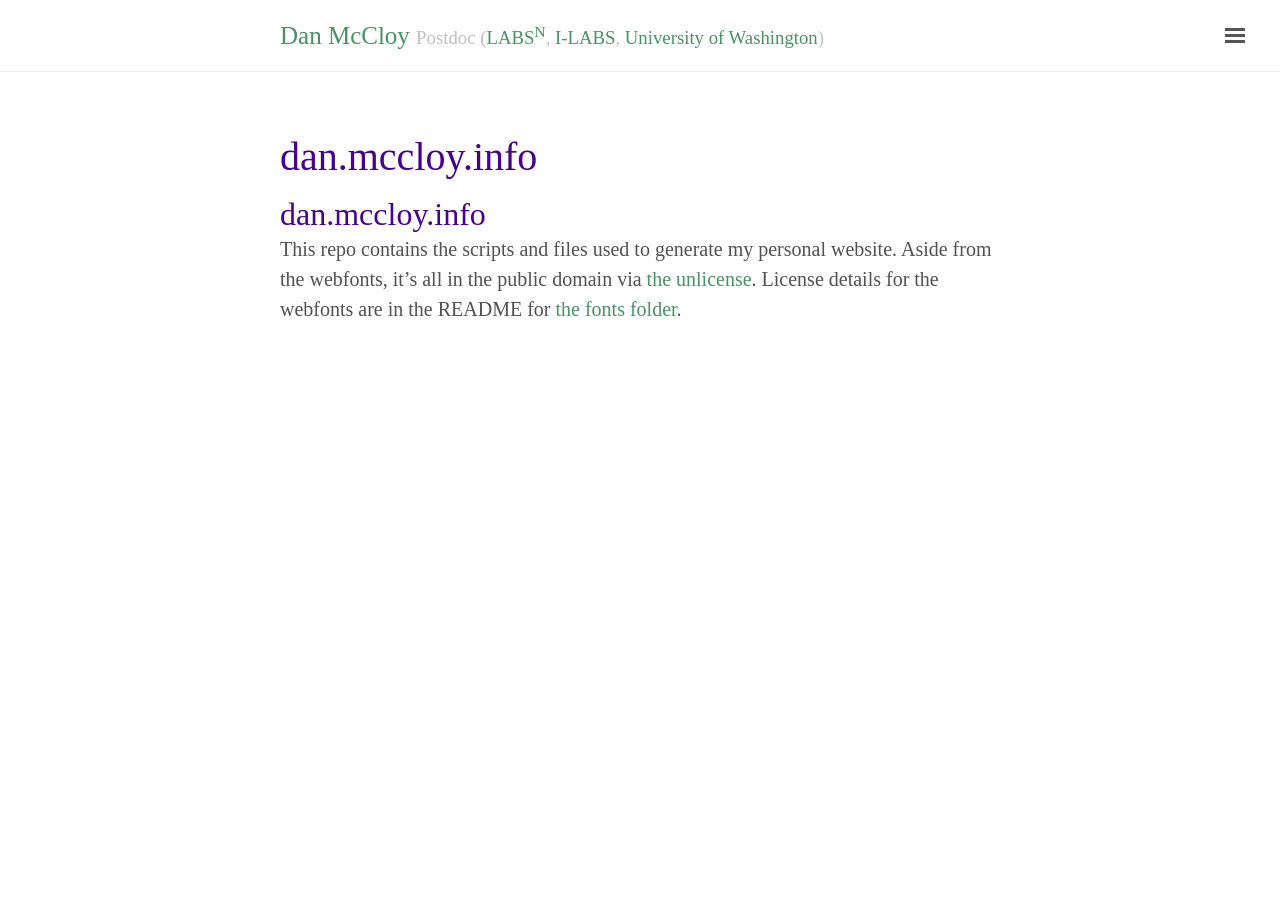
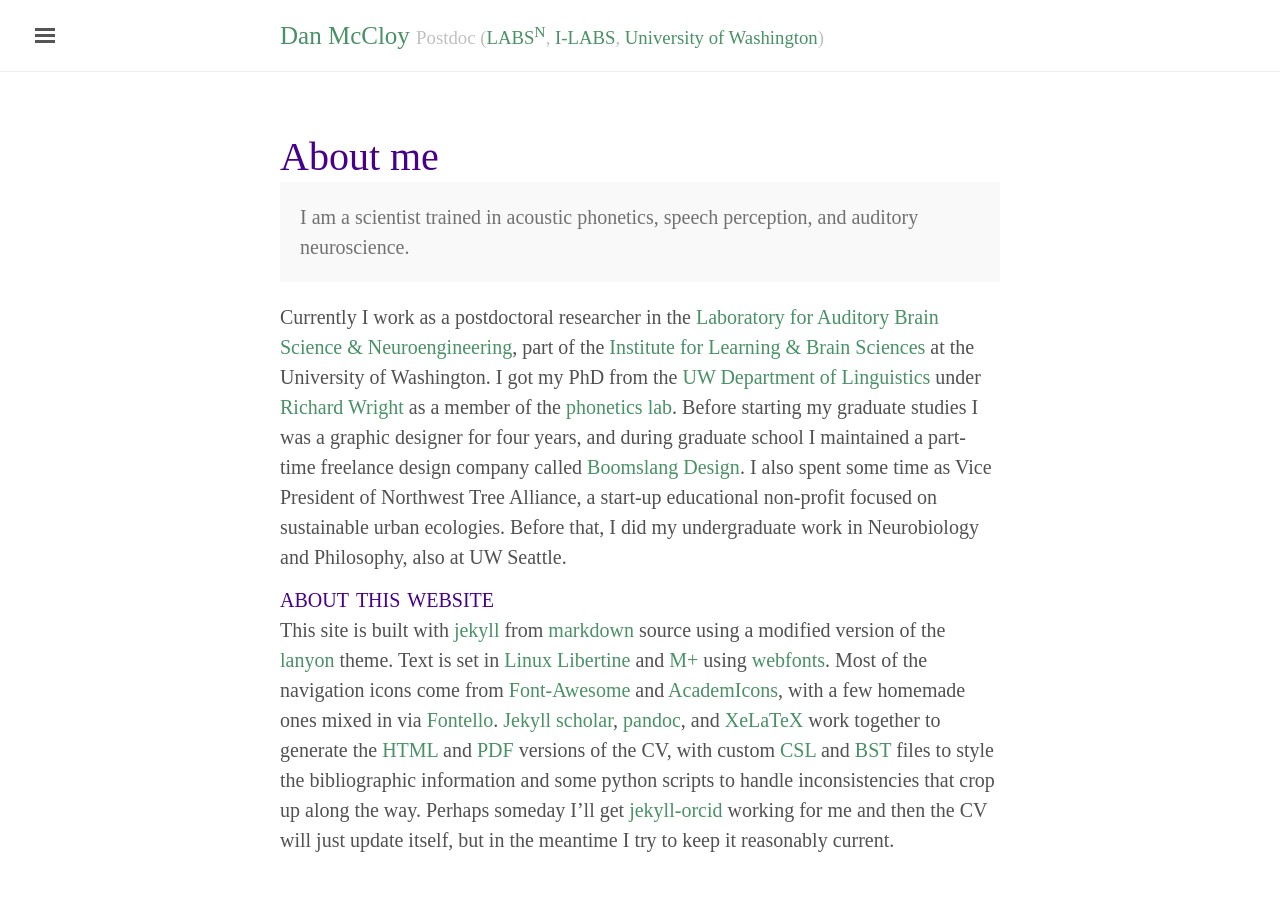
Before and after one commit to drammock/dan.mccloy.info, a Jekyll site: the page built from index.md, in a window 1280 px wide. Built offline with Jekyll 4.4.1, drawn with Linux system fonts in a browser that asks for light colours; some web fonts are replaced; our own code applies the rules of GitHub Pages for plain Markdown files; Markdown is read by kramdown in place of the engine named in the settings.

Commit message:
left sidebar; tweaks to css and posts

```diff
--- a/_includes/header.html
+++ /dev/null
@@ -1,6 +0,0 @@
-<div class="sitetitle">Daniel R. M<span class="superscript">c̲</span>Cloy</div><!--
---><div class="nav"><!--
---><div class="navitem"><a href="/">about</a></div><!--
---><div class="navitem"><a href="/news">news</a></div><!--
---><div class="navitem"><a href="/cv">cv</a></div><!--
---></div>
--- a/_includes/sidebar.html
+++ b/_includes/sidebar.html
@@ -10,7 +10,7 @@
   </div>
 
   <nav class="sidebar-nav">
-    <a class="sidebar-nav-item{% if page.url == site.baseurl %} active{% endif %}" href="{{ site.baseurl }}/">Home</a>
+    <!-- <a class="sidebar-nav-item{% if page.url == site.baseurl %} active{% endif %}" href="{{ site.baseurl }}/">Home</a> -->
 
     {% comment %}
       The code below dynamically generates a sidebar nav of pages with
--- a/_layouts/default.html
+++ b/_layouts/default.html
@@ -3,7 +3,7 @@
 
   {% include head.html %}
 
-  <body class="layout-reverse sidebar-overlay theme-base-0b">
+  <body class="sidebar-overlay theme-base-0b">
 
     {% include sidebar.html %}
 
--- a/about_me.md
+++ b/index.md
@@ -7,7 +7,7 @@
 I am a scientist trained in acoustic phonetics, speech perception, and auditory neuroscience.
 </p>
 
-I study the perception and processing of speech sounds by humans, especially as it relates to [distinctive feature theory](https://en.wikipedia.org/wiki/Distinctive_feature), auditory attention, and speech intelligibility.  Currently I work as a postdoctoral research fellow in the [Laboratory for Auditory Brain Science & Neuroengineering][labsn], part of the [Institute for Learning & Brain Sciences][ilabs] at the University of Washington. I got my PhD from the [UW Department of Linguistics][ling] under [Richard Wright][raw] as a member of the [phonetics lab][phonlab].  Before starting my graduate studies I was a graphic designer for four years, and during graduate school I maintained a part-time freelance design company called [Boomslang Design][bsd].  I also spent some time as Vice President of Northwest Tree Alliance, a start-up educational non-profit focused on sustainable urban ecologies.  Before that, I did my undergraduate work in Neurobiology and Philosophy, also at UW Seattle.
+Currently I work as a postdoctoral researcher in the [Laboratory for Auditory Brain Science & Neuroengineering][labsn], part of the [Institute for Learning & Brain Sciences][ilabs] at the University of Washington. I got my PhD from the [UW Department of Linguistics][ling] under [Richard Wright][raw] as a member of the [phonetics lab][phonlab].  Before starting my graduate studies I was a graphic designer for four years, and during graduate school I maintained a part-time freelance design company called [Boomslang Design][bsd].  I also spent some time as Vice President of Northwest Tree Alliance, a start-up educational non-profit focused on sustainable urban ecologies.  Before that, I did my undergraduate work in Neurobiology and Philosophy, also at UW Seattle.
 
 ## About this website
 
--- a/news/index.html
+++ b/news.html
@@ -1,5 +1,5 @@
 ---
-layout: default
+layout: page
 title: "What’s new"
 ---
 <div id="home">
--- a/public/css/lanyon.css
+++ b/public/css/lanyon.css
@@ -48,7 +48,6 @@
   font-family: "libertine-semi";
   font-weight: normal;
   color: #46008c;
-  /* letter-spacing: -.025rem; */
 }
 h1          { font-size: 1.6rem; margin-top: 0.6rem; }
 .page-title { font-size: 2rem; }
@@ -90,6 +89,13 @@
 }
 ul li { margin-bottom: 0.4rem; }
 p     { margin-bottom: 0.4rem; }
+
+ul.posts { list-style-type: none; margin-bottom: 2rem; }
+ul.posts li { line-height: 1.75rem; }
+ul.posts span { font: normal 0.8rem "mplus-heavy"; color: #aaa; }
+#prev, #next { font: normal 0.7rem "mplus-heavy"; margin-top: 0.5rem;}
+#prev { float:left; }
+#next { float:right; }
 
 /*
  * Wrapper
@@ -188,7 +194,7 @@
   visibility: hidden;
   overflow-y: auto;
   font-family: "mplus";
-  font-size: .75rem; /* 15px */
+  font-size: .75rem;
   color: rgba(255,255,255,.6);
   background-color: #202020;
   -webkit-transition: all .25s ease-in-out;
@@ -352,7 +358,7 @@
 
 .page,
 .post {
-  margin-bottom: 4em;
+  margin-bottom: 3em;
 }
 
 /* Blog post or page title */
@@ -370,7 +376,7 @@
 .post-date {
   font: normal smaller "mplus-heavy";
   display: block;
-  margin-top: -.5rem;
+  margin-top: 0;
   margin-bottom: 1rem;
   color: #aaaaaa;
 }
```
Also changed, not shown: _includes/footer.html (deleted, +0 -13 lines), _layouts/post.html (+10 -16 lines).
